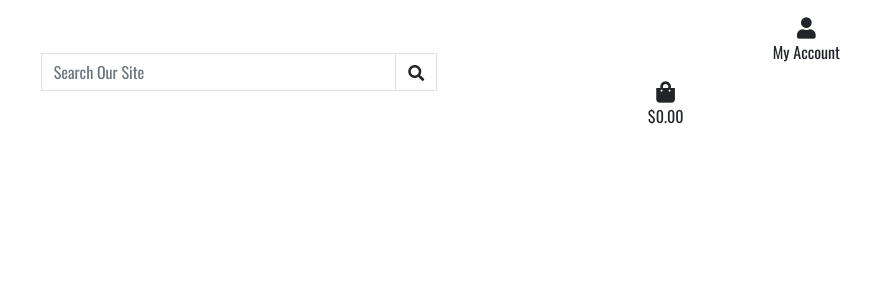
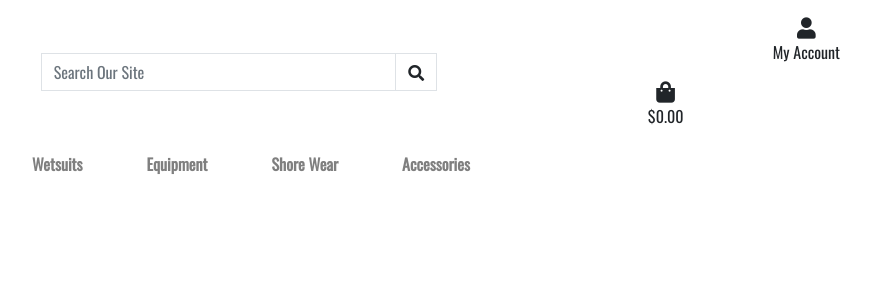
Before and after one commit to joe6894/surfshop, a Django app: page / in a window 1280 px wide. Shown: the top 300 px of the page, without its empty margins (401-1272 px from the left). Run offline with Django 3.2, Linux system fonts and the light colour scheme; some libraries are stand-ins or nearby versions.

Commit message:
added main-nav.html and mobile-top-header.html

```diff
--- a/templates/base.html
+++ b/templates/base.html
@@ -96,6 +96,15 @@
                     </ul>
                 </div>
             </div>
+            <div class="row bg-white">
+                <nav class="navbar navbar-expand-lg navbar-light w-100">
+                    <button class="navbar-toggler" type="button" data-toggle="collapse" data-target="#main-nav" aria-controls="main-nav" aria-expanded="false" aria-label="Toggle navigation">
+                        <span class="navbar-toggler-icon"></span>
+                    </button>
+                    {% include 'includes/mobile-top-header.html' %}
+                    {% include 'includes/main-nav.html' %}
+                </nav>
+            </div>
         </header>
 
         {% if messages %}
--- /dev/null
+++ b/templates/includes/main-nav.html
@@ -0,0 +1,51 @@
+<div class="collapse navbar-collapse" id="main-nav">
+    <ul class="navbar-nav w-auto mx-auto">
+        <li class="nav-item dropdown">
+            <a class="logo-font font-weight-bold nav-link text-black mr-5" href="#" id="wetsuits" data-toggle="dropdown" aria-haspopup="true" aria-expanded="false">
+                Wetsuits
+            </a>
+            <div class="dropdown-menu border-0" aria-labelledby="wetsuits">
+                <a href="" class="dropdown-item">Mens Wetsuits</a>
+                <a href="" class="dropdown-item ">Womens Wetsuits</a>
+                <a href="" class="dropdown-item ">Kids Wetsuits</a>
+                <a href="" class="dropdown-item">Wetsuit Boots</a>
+            </div>
+        </li>
+
+        <li class="nav-item dropdown">
+            <a class="logo-font font-weight-bold nav-link text-black mr-5" href="#" id="equipment" data-toggle="dropdown" aria-haspopup="true" aria-expanded="false">
+                Equipment
+            </a>
+            <div class="dropdown-menu border-0" aria-labelledby="equipment">
+                <a href="" class="dropdown-item">Surfboards</a>
+                <a href="" class="dropdown-item">Kayaks</a>
+                <a href="" class="dropdown-item">Wakeboards</a>
+                <a href="" class="dropdown-item">Accessories</a>
+            </div>
+        </li>
+
+        <li class="nav-item dropdown">
+            <a class="logo-font font-weight-bold nav-link text-black mr-5" href="#" id="shore-wear" data-toggle="dropdown" aria-haspopup="true" aria-expanded="false">
+                Shore Wear
+            </a>
+            <div class="dropdown-menu border-0" aria-labelledby="shore-wear">
+                <a href="" class="dropdown-item">Mens Clothing</a>
+                <a href="" class="dropdown-item">Womens Clothing</a>
+                <a href="" class="dropdown-item">Kids Clothing</a>
+                <a href="" class="dropdown-item">Footwear</a>
+            </div>
+        </li>
+
+        <li class="nav-item dropdown">
+            <a class="logo-font font-weight-bold nav-link text-black" href="#" id="accessories" data-toggle="dropdown" aria-haspopup="true" aria-expanded="false">
+                Accessories
+            </a>
+            <div class="dropdown-menu border-0" aria-labelledby="accessories">
+                <a href="" class="dropdown-item">Footwear</a>
+                <a href="" class="dropdown-item">Safety and Protection</a>
+                <a href="" class="dropdown-item">Transport</a>
+                <a href="" class="dropdown-item">Care and Repair</a>
+            </div>
+        </li>
+    </ul>
+</div>
--- /dev/null
+++ b/templates/includes/mobile-top-header.html
@@ -0,0 +1,56 @@
+<li class="list-inline-item">
+    <a class="text-black nav-link d-block d-lg-none" href="#" id="mobile-search" data-toggle="dropdown" aria-haspopup="true" aria-expanded="false">
+        <div class="text-center">
+            <div><i class="fas fa-search fa-lg"></i></div>
+            <p class="my-0">Search</p>
+        </div>
+    </a>
+    <div class="dropdown-menu border-0 w-100 p-3 rounded-0 my-0" aria-labelledby="mobile-search">
+        <form class="form" method="GET" action="">
+            <div class="input-group w-100">
+                <input class="form-control border border-black rounded-0" type="text" name="q" placeholder="Search our site">
+                <div class="input-group-append">
+                    <button class="form-control form-control btn btn-black border border-black rounded-0" type="submit">
+                        <span class="icon">
+                            <i class="fas fa-search"></i>
+                        </span>
+                    </button>
+                </div>
+            </div>
+        </form>
+    </div>
+</li>
+<li class="list-inline-item dropdown">
+    <a class="text-black nav-link d-block d-lg-none" href="#" id="user-options" data-toggle="dropdown" aria-haspopup="true" aria-expanded="false">
+        <div class="text-center">
+            <div><i class="fas fa-user fa-lg"></i></div>
+            <p class="my-0">My Account</p>
+        </div>
+    </a>
+    <div class="dropdown-menu border-0" aria-labelledby="user-options">
+        {% if request.user.is_authenticated %}
+            {% if request.user.is_superuser %}
+                <a href="{% url 'account_logout' %}" class="dropdown-item">Product Management</a>
+            {% endif %}
+            <a href="" class="dropdown-item">My Profile</a>
+            <a href="{% url 'account_logout' %}" class="dropdown-item">Logout</a>
+        {% else %}
+            <a href="{% url 'account_signup' %}" class="dropdown-item">Register</a>
+            <a href="{% url 'account_login' %}" class="dropdown-item">Login</a>
+        {% endif %}
+    </div>
+</li>
+<li class="list-inline-item">
+    <a class="{% if grand_total %}text-primary font-weight-bold{% else %}text-black{% endif %} nav-link d-block d-lg-none" href="">
+        <div class="text-center">
+            <div><i class="fas fa-shopping-bag fa-lg"></i></div>
+            <p class="my-0">
+                {% if grand_total %}
+                    ${{ grand_total|floatformat:2 }}
+                {% else %}
+                    $0.00
+                {% endif %}
+            </p>
+        </div>
+    </a>
+</li>
```
